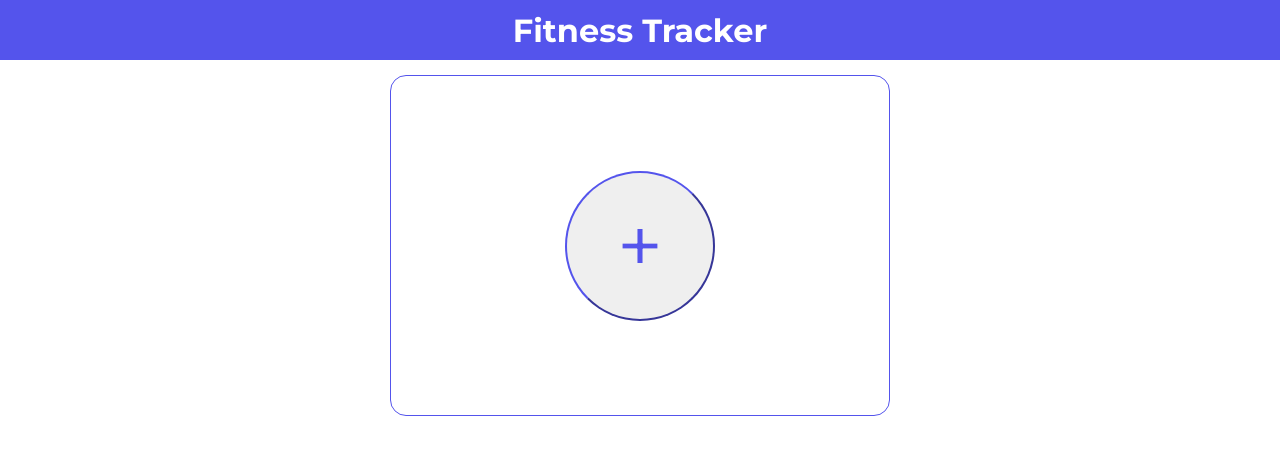
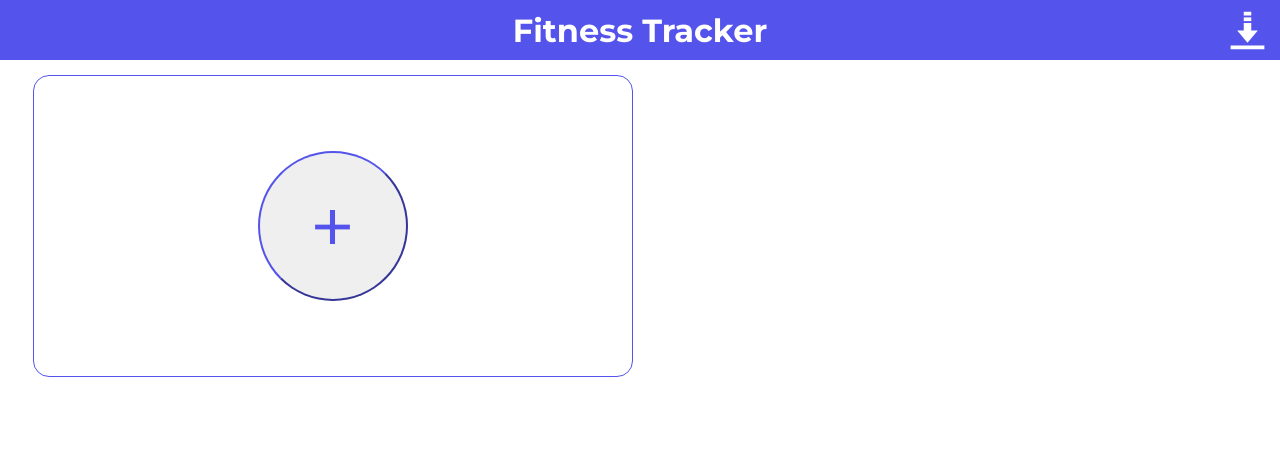
Before and after one commit to db981/fitness-app, a React (Create React App) app: page / in a window 1280 px wide. Shown: the top 454 px of the page. Built offline with nearby package versions, Linux system fonts and the light colour scheme.

Commit message:
Changed css scaling for workout cards

```diff
--- a/src/App.js
+++ b/src/App.js
@@ -1,6 +1,7 @@
 import WorkoutCard from "./WorkoutCard";
 import NewWorkoutCard from "./NewWorkoutCard";
 import Workout from "./Workout";
+import DownloadIcon from "./images/download-icon.svg";
 import { v4 as uuidv4 } from "uuid";
 import { useEffect, useState } from "react";
 
@@ -51,6 +52,10 @@ function App() {
     setWorkouts((prev) => prev.filter((workout) => workout.name != workoutName));
   }
 
+  const downloadWorkouts = () => {
+
+  }
+
   const renderWorkouts = () => {
     let cards = [];
     for(const workout of workouts){
@@ -63,6 +68,7 @@ function App() {
     <div className="app">
       <header>
         <h1>Fitness Tracker</h1>
+        <img src={DownloadIcon} className="downloadIcon" onClick={downloadWorkouts}></img>
       </header>
       <div className="workoutCardArea">
         {renderWorkouts()}
--- a/src/WorkoutCard.js
+++ b/src/WorkoutCard.js
@@ -83,9 +83,7 @@ function WorkoutCard(props) {
         </span>
         <button type="submit"><img src={CheckMark}></img></button>
       </form>
-      <div className="workoutCardGraph">
-        {chartData ? <Line options={options} data={chartData} /> : null}
-      </div>
+      {chartData ? <Line options={options} data={chartData} /> : null}
       <button className="addDatapointButton" onClick={() => setShowForm(!showForm)}>Add Datapoint</button>
     </div>
   )
--- a/src/style.css
+++ b/src/style.css
@@ -18,6 +18,7 @@ button:hover, input[type="submit"]:hover{
 
 html, body, .app{
   min-height: 100vh;
+  width: 100vw;
   margin: 0;
   padding: 0;
 }
@@ -25,22 +26,35 @@ html, body, .app{
 .app{
   display: grid;
   grid-template-rows: 60px 1fr;
+  grid-template-columns: 100vw;
 }
 
 header{
   display: flex;
-  justify-content: space-around;
+  justify-content: center;
   align-items: center;
+
+  position: relative;
 
   background-color: rgb(84, 84, 236);
   color: white;
 }
 
+.downloadIcon{
+  position: absolute;
+  right: 10px;
+  height: 75%;
+}
+
+.downloadIcon:hover{
+  cursor: pointer;
+}
+
 .workoutCardArea{
   display: grid;
   justify-content: center;
-  grid-template-columns: repeat(auto-fit, 500px);
-  grid-auto-rows: 341px;
+  grid-template-columns: repeat(auto-fill, minmax(300px, 600px));
+  grid-auto-rows: min-content;
   gap: 15px;
 
   padding: 15px;
@@ -54,6 +68,7 @@ header{
   grid-template-columns: minmax(0, 1fr);
 
   position: relative;
+  max-width: 90vw;
 
   border: 1px solid rgb(84, 84, 236);
   border-radius: 16px;
@@ -80,15 +95,8 @@ header{
   background-color: transparent;
 }
 
-.workoutCardGraph{
-  display: flex;
-
-  max-width: 100%;
-  height: 100%;
-}
-
 .datapointForm{
-  height: 251px;
+  height: calc(100% - 90px);
   display: grid;
   grid-auto-rows: auto;
   justify-items: center;
@@ -157,6 +165,8 @@ header{
   justify-content: center;
   align-items: center;
 
+  min-height: 300px;
+  max-width: 90vw;
   border: 1px solid rgb(84, 84, 236);
   border-radius: 16px;
 }
```
Also changed, not shown: src/images/download-icon.svg (added).
